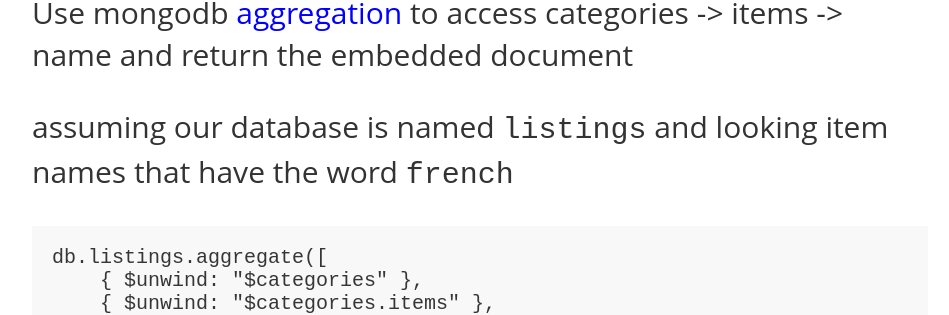
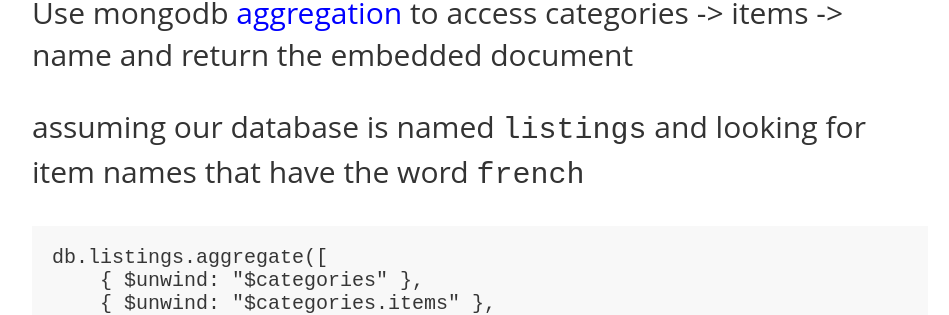
Before and after one commit to stephen-knutter/stephen-knutter.github.io, a Jekyll site: the page built from _posts/2018-11-23-deeply-nested-array-of-subdocuments-mongodb.md, in a window 1280 px wide. Shown: the part 1179-1494 px from the top of the page, without its empty margins (160-1109 px from the left). Built offline with Jekyll 4.4.1, drawn with Linux system fonts in a browser that asks for light colours.

Commit message:
fix grammer

````diff
--- a/_posts/2018-11-23-deeply-nested-array-of-subdocuments-mongodb.md
+++ b/_posts/2018-11-23-deeply-nested-array-of-subdocuments-mongodb.md
@@ -36,7 +36,7 @@
 
 Use mongodb [aggregation](https://docs.mongodb.com/manual/core/aggregation-pipeline/index.html) to access categories -> items -> name and return the embedded document
 
-assuming our database is named `listings` and looking item names that have the word `french`
+assuming our database is named `listings` and looking for item names that have the word `french`
 ```
 db.listings.aggregate([
     { $unwind: "$categories" },
````
Also changed, not shown: _posts/2018-05-12-docker-commands.md (+2 -2 lines).
